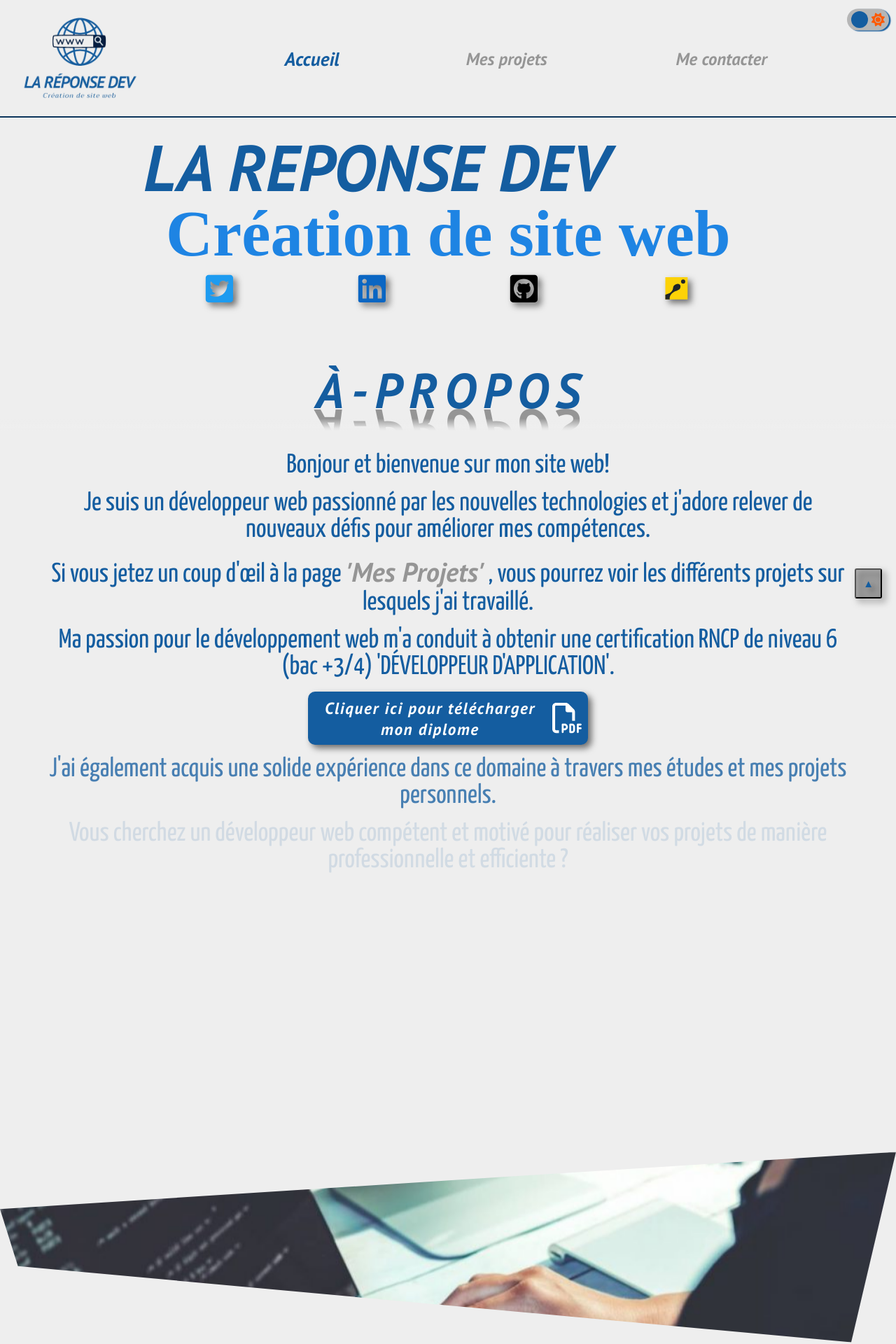
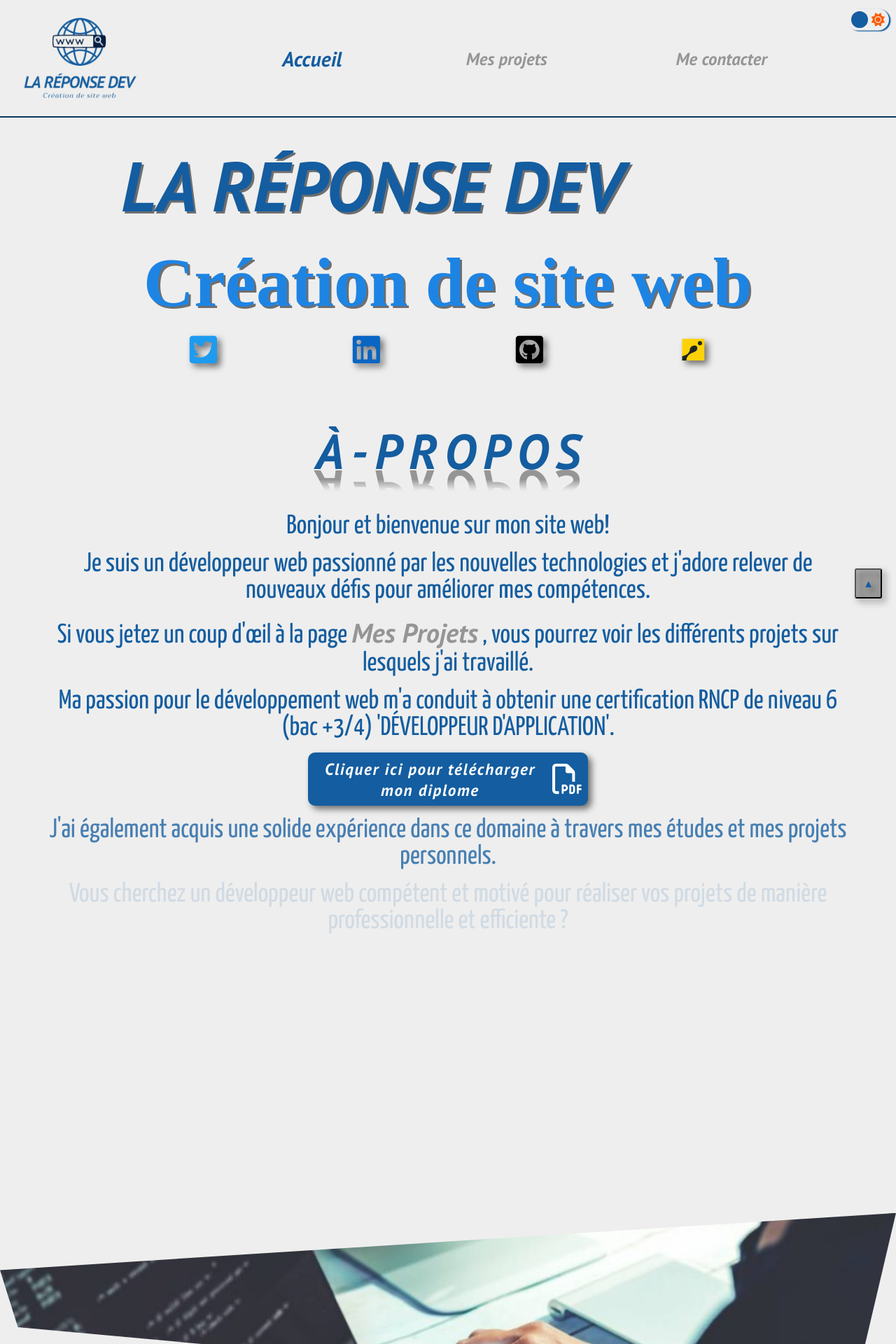
Before and after one commit to DevWeb13/portfolioreact, a React (Create React App) app: page / in a window 1280 px wide. Shown: the top 1920 px of the page at 70% size. Built offline with nearby package versions, Linux system fonts and the light colour scheme; a web font is replaced by a local one.

Commit message:
feat: (src/components/Header): Add HeaderFixed.
Settings max-fontSize for H1 when screen xLarge. Add shadow at titleProject.

```diff
--- a/src/components/AProposText/AProposText.jsx
+++ b/src/components/AProposText/AProposText.jsx
@@ -32,8 +32,8 @@ function AProposText() {
       </h3>
       <h3>
         Si vous jetez un coup d&apos;œil à la page{' '}
-        <NavLink to="/projets">&apos;Mes Projets&apos;</NavLink> , vous pourrez
-        voir les différents projets sur lesquels j&apos;ai travaillé.
+        <NavLink to="/projets">Mes Projets</NavLink> , vous pourrez voir les
+        différents projets sur lesquels j&apos;ai travaillé.
       </h3>
       <h3>
         Ma passion pour le développement web m&apos;a conduit à obtenir une
--- a/src/components/AProposText/_aProposText.scss
+++ b/src/components/AProposText/_aProposText.scss
@@ -32,10 +32,6 @@
     @include xLarge {
       font-size: 2.4rem;
     }
-
-    a {
-      transition: unset;
-    }
   }
   .visible {
     opacity: 1;
--- a/src/components/Boxes/_boxes.scss
+++ b/src/components/Boxes/_boxes.scss
@@ -87,47 +87,75 @@
   top: calc(-7.5rem - 10vw);
   left: 0rem;
   animation: boxAnim 100s infinite linear;
+  @include xLarge {
+    top: -15rem;
+  }
 }
 
 .box-2 {
   top: calc(-5rem - 7.5vw);
   left: calc(5rem + 7.5vw);
   animation: boxAnim 100s -10s infinite linear;
+  @include xLarge {
+    top: -10.625rem;
+    left: 10.625rem;
+  }
 }
 
 .box-3 {
   top: calc(5rem + 7.5vw);
   left: calc(-5rem - 7.5vw);
   animation: boxAnim 100s -20s infinite linear;
+  @include xLarge {
+    top: 10.625rem;
+    left: -10.625rem;
+  }
 }
 
 .box-4 {
   top: 0rem;
   left: calc(-7.5rem - 10vw);
   animation: boxAnim 100s -30s infinite linear;
+  @include xLarge {
+    left: -15rem;
+  }
 }
 
 .box-5 {
   top: 0rem;
   left: calc(7.5rem + 10vw);
   animation: boxAnim 100s -40s infinite linear;
+  @include xLarge {
+    left: 15rem;
+  }
 }
 
 .box-6 {
   top: calc(-5rem - 7.5vw);
   left: calc(-5rem - 7.5vw);
   animation: boxAnim 100s -50s infinite linear;
+  @include xLarge {
+    top: -10.625rem;
+    left: -10.625rem;
+  }
 }
 
 .box-7 {
   top: calc(5rem + 7.5vw);
   left: calc(5rem + 7.5vw);
   animation: boxAnim 100s -60s infinite linear;
+  @include xLarge {
+    top: 10.625rem;
+    left: 10.625rem;
+  }
 }
 .box-8 {
   top: calc(7.5rem + 10vw);
   left: 0rem;
   animation: boxAnim 100s -70s infinite linear;
+  @include xLarge {
+    top: 15rem;
+  }
 }
 
 .box div {
--- a/src/components/Header/Header.jsx
+++ b/src/components/Header/Header.jsx
@@ -1,7 +1,7 @@
 import React, { useState, useEffect } from 'react';
 import { NavLink, useLocation } from 'react-router-dom';
 import ToggleTheme from '../ToggleTheme/ToggleTheme';
-import displayBackToTopButton from '../../services/displayBackToTopButton';
+import displayBackToTopButtonAndHeaderFixed from '../../services/displayBackToTopButtonAndHeaderFixed';
 
 function Header() {
   const [homeNavClass, setHomeNavClass] = useState('nav');
@@ -15,24 +15,23 @@ function Header() {
     } else {
       setHomeNavClass('nav');
     }
-  }, [location.pathname]);
-
-  useEffect(() => {
     if (location.pathname === '/projets') {
       setProjectsNavClass('navActive');
     } else {
       setProjectsNavClass('nav');
     }
-  }, [location.pathname]);
-
-  useEffect(() => {
     if (location.pathname === '/contact') {
       setContactNavClass('navActive');
     } else {
       setContactNavClass('nav');
     }
+    window.scrollTo({
+      top: 0,
+      behavior: 'smooth',
+    });
   }, [location.pathname]);
-  window.addEventListener('scroll', displayBackToTopButton);
+
+  window.addEventListener('scroll', displayBackToTopButtonAndHeaderFixed);
 
   return (
     <header className="header" id="header">
@@ -50,6 +49,17 @@ function Header() {
       </nav>
       <ToggleTheme />
       <div className="line" />
+      <nav id="headerFixed" className="headerFixedHidden">
+        <NavLink to="/" className={homeNavClass}>
+          Accueil
+        </NavLink>
+        <NavLink to="/projets" className={projectsNavClass}>
+          Mes projets
+        </NavLink>
+        <NavLink to="/contact" className={contactNavClass}>
+          Me contacter
+        </NavLink>
+      </nav>
       <button
         type="button"
         id="backToTop"
--- a/src/components/Header/_header.scss
+++ b/src/components/Header/_header.scss
@@ -12,6 +12,7 @@
     display: flex;
     height: 100%;
     width: 9.375rem;
+    height: 100%;
   }
   .navHeader {
     align-items: center;
@@ -24,7 +25,7 @@
 
     .navActive {
       color: $colorPrimaryDarken;
-      transform: scale(1.1);
+      transform: scale(1.2);
     }
   }
 }
@@ -77,6 +78,31 @@
       }
     }
   }
+}
+
+#headerFixed {
+  position: fixed;
+  top: 0;
+  left: 0;
+  background-color: $colorLight;
+  width: 100%;
+  z-index: 999;
+  display: flex;
+  justify-content: space-around;
+  align-items: center;
+  height: 2rem;
+  box-shadow: 0 0 20px 5px $colorPrimary;
+  transition: all ease-in 0.5s;
+}
+
+.headerFixedHidden {
+  opacity: 0;
+  transform: translateY(-100%);
+}
+
+.headerFixedVisible {
+  opacity: 1;
+  transform: translateY(0);
 }
 
 #backToTop {
--- a/src/components/ProjectCard/_projectCard.scss
+++ b/src/components/ProjectCard/_projectCard.scss
@@ -41,6 +41,7 @@
     width: fit-content;
     max-height: calc(50px + 1vw);
     object-fit: cover;
+    filter: drop-shadow(5px 5px 5px rgb(110, 110, 110));
   }
   .name {
     font-size: calc(1.5rem + 0.5vw);
@@ -49,6 +50,7 @@
     display: flex;
     align-items: center;
     text-align: center;
+    filter: drop-shadow(5px 5px 5px rgb(110, 110, 110));
   }
   > .back {
     position: absolute;
--- a/src/components/ToggleTheme/_toggleTheme.scss
+++ b/src/components/ToggleTheme/_toggleTheme.scss
@@ -15,7 +15,8 @@
   }
   .label {
     align-items: center;
-    background: rgb(182, 182, 182);
+    background: $colorLight;
+
     border-radius: 3.125rem;
     box-shadow: 0.125rem 0.0625rem 0.0625rem $colorPrimary;
     cursor: pointer;
--- a/src/pages/Home/Home.jsx
+++ b/src/pages/Home/Home.jsx
@@ -15,7 +15,7 @@ function Home() {
     <div id="home">
       <section id="wrapperH1LogoLinks">
         <h1>
-          <span className="titleAppears">LA REPONSE DEV</span>
+          <span className="titleAppears">LA RÉPONSE DEV</span>
           <span className="titleAppears">Création de site web</span>
         </h1>
         <LogoLinks />
--- a/src/pages/Home/_home.scss
+++ b/src/pages/Home/_home.scss
@@ -16,10 +16,12 @@
       flex-direction: column;
       font-size: calc(1rem + 6vw);
       gap: $gapSmall;
-      line-height: 0.85;
       perspective: 500px;
       @include small {
         align-items: unset;
+      }
+      @include xLarge {
+        font-size: 100px;
       }
     }
 
@@ -45,6 +47,7 @@
       opacity: 0;
       transform-origin: 50% 100%;
       transform: rotateX(120deg);
+      text-shadow: calc(0.1rem + 0.1vw) calc(0.1rem + 0.1vw) rgb(110, 110, 110);
     }
 
     .titleAppears:nth-of-type(2) {
--- a/src/services/displayBackToTopButton.js
+++ /dev/null
@@ -1,12 +0,0 @@
-export default function displayBackToTopButton() {
-  const backToTop = document.getElementById('backToTop');
-  if (backToTop) {
-    if (window.scrollY > 100) {
-      backToTop.classList.remove('btHidden');
-      backToTop.classList.add('btVisible');
-    } else {
-      backToTop.classList.add('btHidden');
-      backToTop.classList.remove('btVisible');
-    }
-  }
-}
--- /dev/null
+++ b/src/services/displayBackToTopButtonAndHeaderFixed.js
@@ -0,0 +1,17 @@
+export default function displayBackToTopButtonAndHeaderFixed() {
+  const backToTop = document.getElementById('backToTop');
+  const headerFixed = document.getElementById('headerFixed');
+  if (backToTop && headerFixed) {
+    if (window.scrollY > 100) {
+      headerFixed.classList.remove('headerFixedHidden');
+      headerFixed.classList.add('headerFixedVisible');
+      backToTop.classList.remove('btHidden');
+      backToTop.classList.add('btVisible');
+    } else {
+      headerFixed.classList.remove('headerFixedVisible');
+      headerFixed.classList.add('headerFixedHidden');
+      backToTop.classList.remove('btVisible');
+      backToTop.classList.add('btHidden');
+    }
+  }
+}
```
